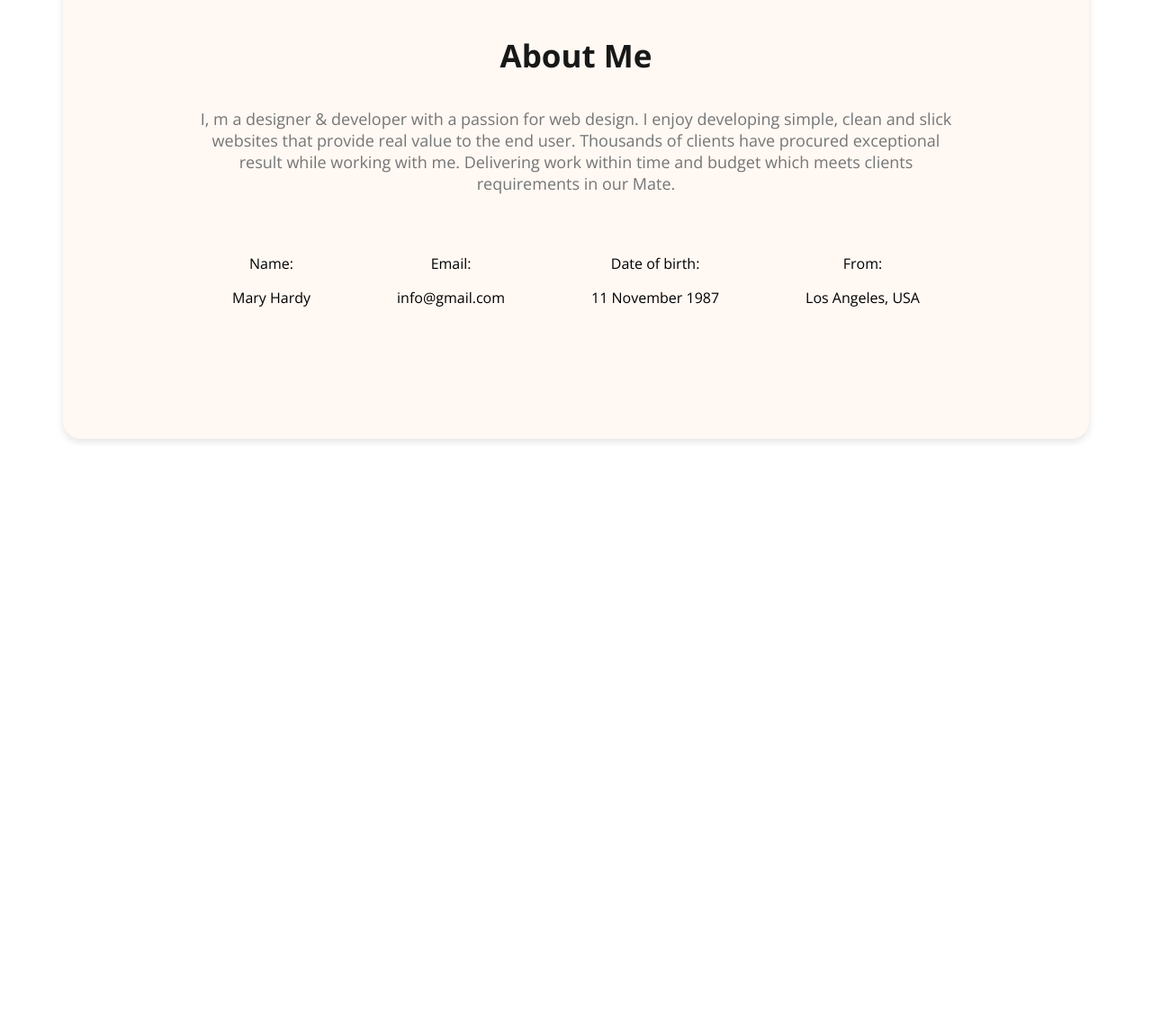
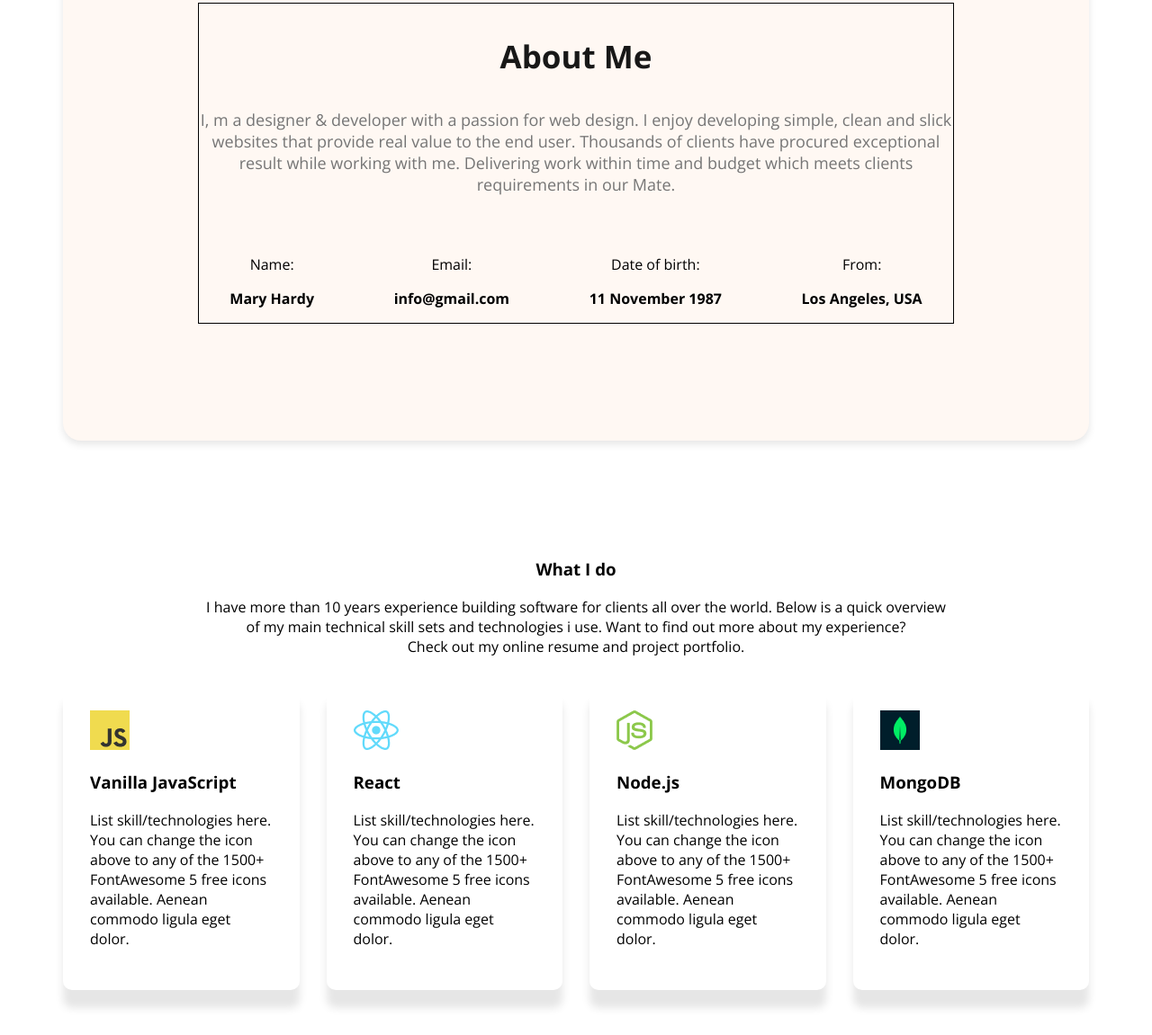
Before and after one commit to BidhanChandra440/Web-Developer-Portfolio, a plain HTML site: page index.html in a window 1280 px wide. Shown: the part 1112-2263 px from the top of the page at 90% size. Before the commit the page ends 1608 px from the top, so only its background shows below. Drawn offline with nearby package versions, Linux system fonts and the light colour scheme.

Commit message:
added the new section skill

```diff
--- a/index.html
+++ b/index.html
@@ -40,6 +40,7 @@
 </header>
     <main>
         <section class="about-backgruond-bg">
+            <div class="about-container">
             <h3 class="section-title">About Me</h3>
             <p class="section-description">I, m a designer & developer with a passion for web design.
                 I enjoy developing simple, clean and slick websites that provide real value to the end user.
@@ -65,6 +66,41 @@
                     </div>
 
                 </div>
+            </div>
+        </section>
+<!-- section skill add  -->
+        <section class="skills">
+                <h3 class="section-title2">What I do</h3>
+                <p class="section-description2">I have more than 10 years experience building software for clients all over the world. Below is a quick overview<br> of my main technical skill sets and technologies i use. Want to find out more about my experience?<br> Check out my online resume and project portfolio.</p>
+
+
+                <div class="skills-container">
+
+                    <!-- .skills*4>h3.skill-title2+p.skill-description2 -->
+                    <div class="skill">
+                        <img src="./images/icons/js.png" alt="">
+                        <h3 class="skill-title2">Vanilla JavaScript</h3>
+                        <p class="skill-description2">List skill/technologies here. You can change the icon above to any of the 1500+ FontAwesome 5 free icons available. Aenean commodo ligula eget dolor.</p>
+                    </div>
+                    <div class="skill">
+                        <img src="./images/icons/react.png" alt="">
+                        <h3 class="skill-title2">React</h3>
+                        <p class="skill-description2">List skill/technologies here. You can change the icon above to any of the 1500+ FontAwesome 5 free icons available. Aenean commodo ligula eget dolor.</p>
+                    </div>
+                    <div class="skill">
+                        <img src="./images/icons/nodejs.png" alt="">
+                        <h3 class="skill-title2">Node.js</h3>
+                        <p class="skill-description2">List skill/technologies here. You can change the icon above to any of the 1500+ FontAwesome 5 free icons available. Aenean commodo ligula eget dolor.</p>
+                    </div>
+                    <div class="skill">
+                        <img src="./images/icons/mongo.png" alt="">
+                        <h3 class="skill-title2">MongoDB</h3>
+                        <p class="skill-description2">List skill/technologies here. You can change the icon above to any of the 1500+ FontAwesome 5 free icons available. Aenean commodo ligula eget dolor.</p>
+                    </div>
+
+
+                </div>
+
         </section>
 
 
--- a/style/portfolio.css
+++ b/style/portfolio.css
@@ -17,7 +17,7 @@
     color: #FD6E0A;
 }
 
-.header{
+header{
     background-image:url(../images/developer.png), url(../images/header_bg.png);
     background-repeat: no-repeat;
     background-position: top left, bottom right;
@@ -143,9 +143,11 @@ main{
     background-color: #FFF8F3;
     box-shadow: 0 4px 8px rgba(0, 0, 0, 0.1);
 
+
 }
 .about-description{
     font-weight: 600px;
+    font-weight: bolder;
 }
 
 
@@ -157,3 +159,41 @@ main{
     flex-wrap: wrap;
     gap: 20px;
 }
+.about-container{
+    border: solid 1px black;
+}
+
+
+
+
+/* section 2nd */
+
+.section-title2{
+    text-align: center;
+}
+
+.section-description2{
+    text-align: center;
+}
+
+.skills{
+    margin-top: 130px;
+
+}
+
+.skills-container{
+    display: flex;
+    gap: 30px;
+    margin-top: 30px;
+    margin-bottom: 50px;
+
+}
+
+.skill{
+    padding: 30px;
+    box-shadow: 0 20px 10px rgba(13, 10, 10, 0.1);
+    border-radius: 10px;
+}
+.skill:hover{
+    box-shadow: 0 20px 50px rgba(33, 242, 29, 0.2);
+}
```
